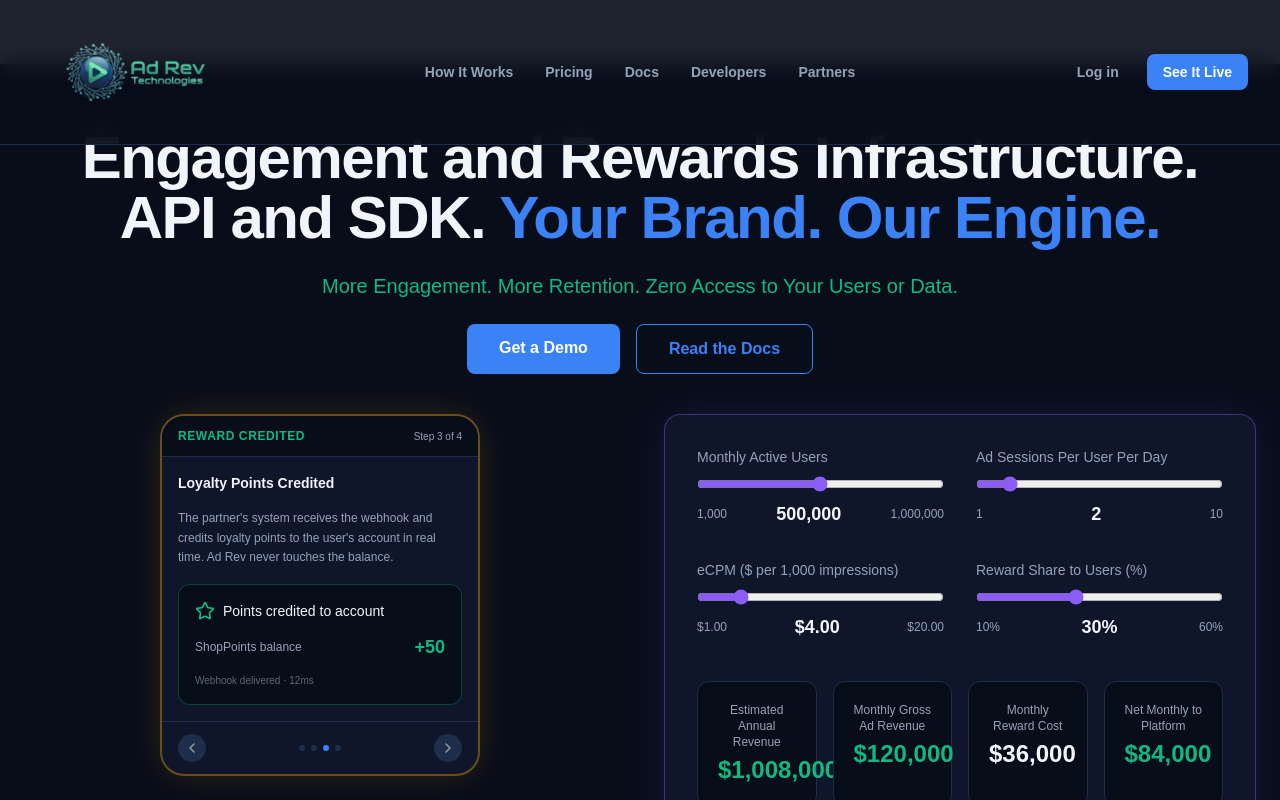
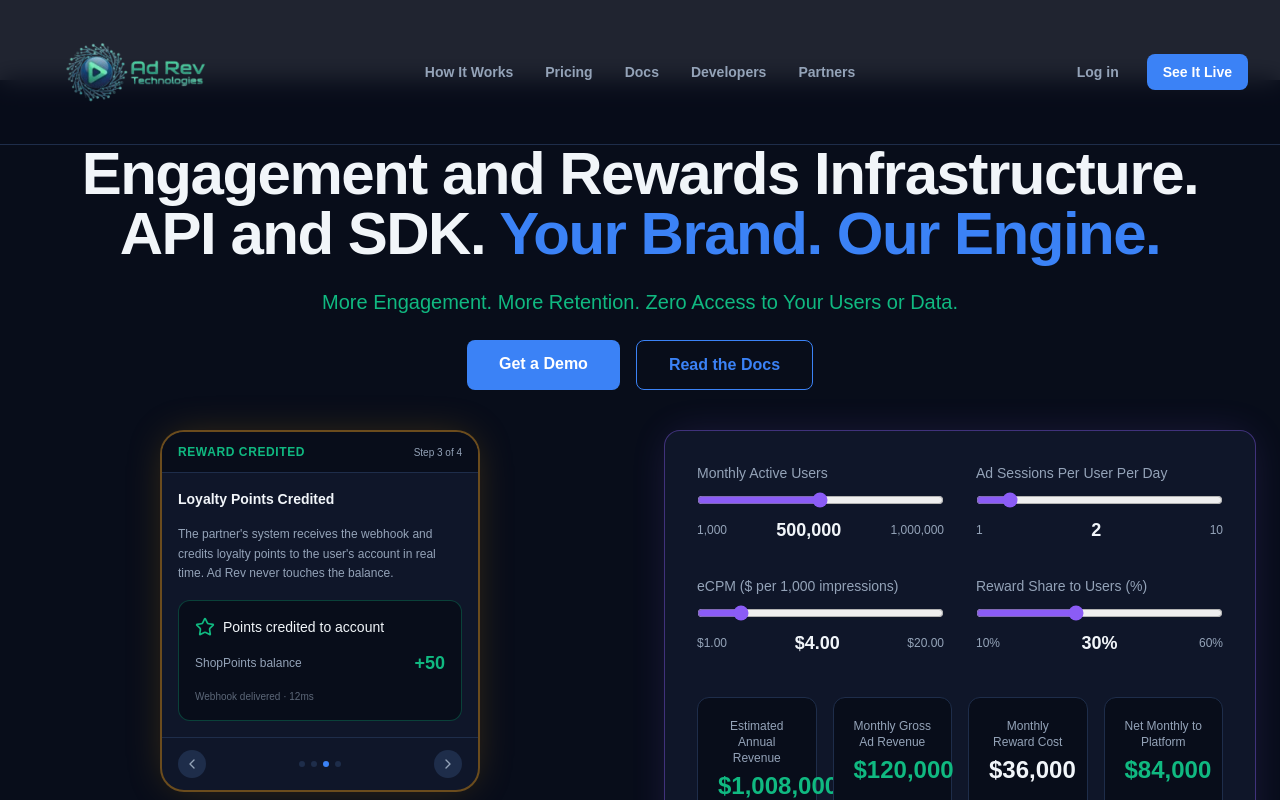
Before and after one commit to morgan9hips-sketch/AdRevTechnologies_Production, a Next.js app in the folder website_production/: page / in a window 1280 px wide. Shown: the top 800 px of the page. Built offline with nearby package versions, Linux system fonts and the light colour scheme.

Commit message:
Update layout.tsx file with new content on 2026-03-28.

```diff
--- a/website_production/app/layout.tsx
+++ b/website_production/app/layout.tsx
@@ -38,7 +38,7 @@ export default function RootLayout({
       <body className="font-sans antialiased">
         <Providers>
           <Header />
-          <main className="min-h-screen pt-16">{children}</main>
+          <main className="min-h-screen pt-20">{children}</main>
           <Footer />
         </Providers>
       </body>
```
